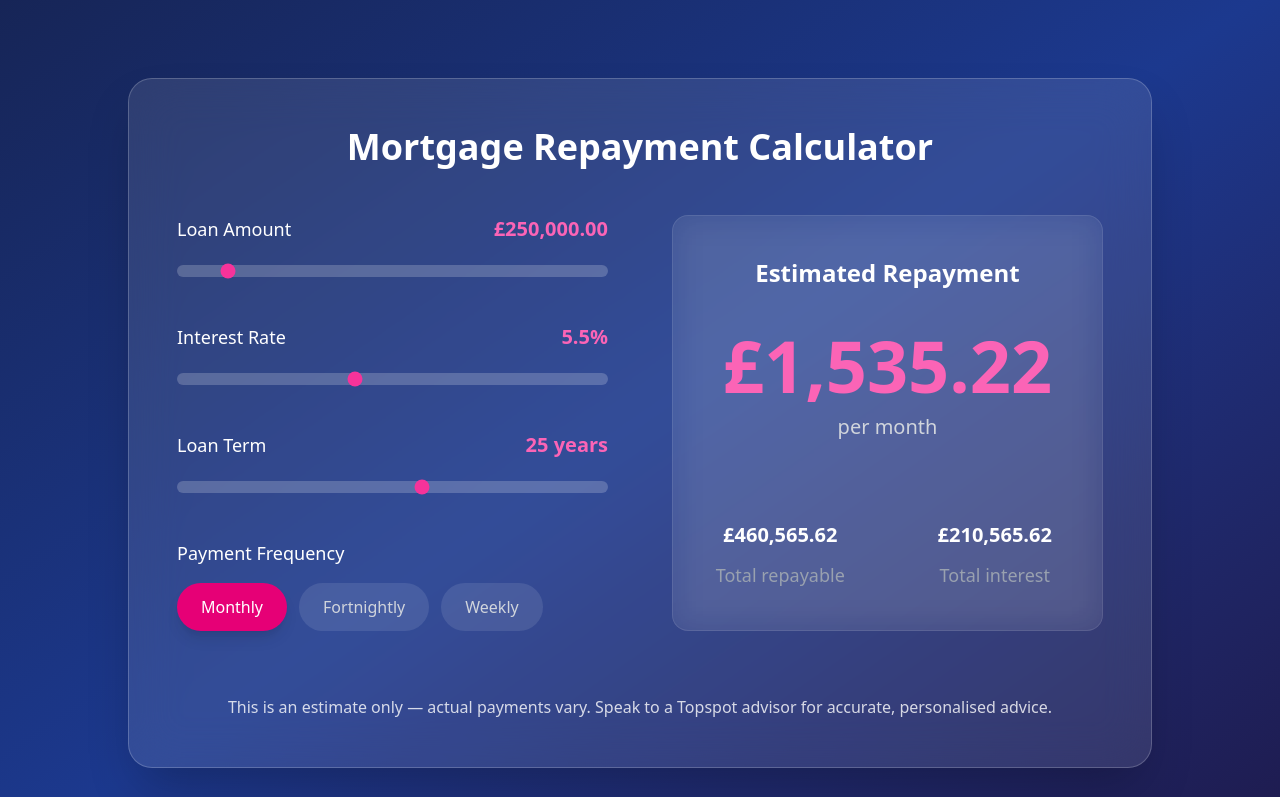
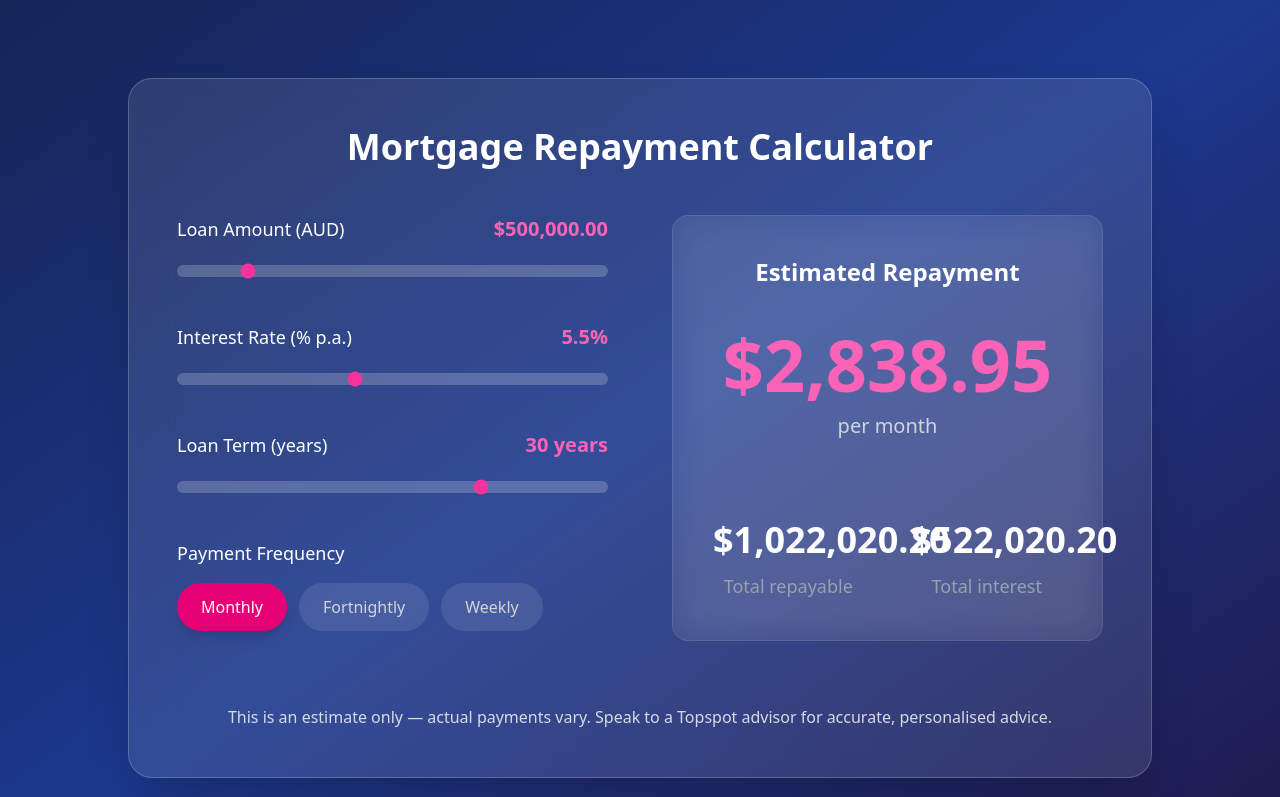
Before and after one commit to anishmendes/topspot-mortage-test, a React (Vite) app: page /mortgage-calculator in a window 1280 px wide. Shown: the part 451-1248 px from the top of the page. Built offline with nearby package versions, Linux system fonts and the light colour scheme.

Commit message:
mortage calculator

```diff
--- a/src/components/MortgageCalculator.tsx
+++ b/src/components/MortgageCalculator.tsx
@@ -3,9 +3,9 @@ import { useState } from 'react'
 import { motion } from 'framer-motion'
 
 export default function MortgageCalculator() {
-  const [loanAmount, setLoanAmount] = useState(250000)
+  const [loanAmount, setLoanAmount] = useState(500000)
   const [interestRate, setInterestRate] = useState(5.5)
-  const [termYears, setTermYears] = useState(25)
+  const [termYears, setTermYears] = useState(30)
   const [frequency, setFrequency] = useState<'monthly' | 'fortnightly' | 'weekly'>('monthly')
 
   const monthly = (() => {
@@ -16,7 +16,7 @@ export default function MortgageCalculator() {
   })()
 
   let payment = monthly
-  let label = 'per month' // kept but used now
+  let label = 'per month'
 
   if (frequency === 'fortnightly') {
     payment = monthly / 2
@@ -30,7 +30,7 @@ export default function MortgageCalculator() {
   const totalInterest = totalRepayable - loanAmount
 
   const format = (num: number) =>
-    new Intl.NumberFormat('en-GB', { style: 'currency', currency: 'GBP', minimumFractionDigits: 2 }).format(num)
+    new Intl.NumberFormat('en-AU', { style: 'currency', currency: 'AUD', minimumFractionDigits: 2 }).format(num)
 
   return (
     <section className="py-16 md:py-24 bg-gradient-to-br from-blue-950 via-blue-900 to-indigo-950 text-white">
@@ -52,13 +52,13 @@ export default function MortgageCalculator() {
                 {/* Loan Amount */}
                 <div>
                   <div className="flex justify-between mb-4">
-                    <label className="text-lg font-medium">Loan Amount</label>
+                    <label className="text-lg font-medium">Loan Amount (AUD)</label>
                     <span className="text-xl font-bold text-pink-400">{format(loanAmount)}</span>
                   </div>
                   <input
                     type="range"
                     min="50000"
-                    max="2000000"
+                    max="3000000"
                     step="10000"
                     value={loanAmount}
                     onChange={(e) => setLoanAmount(Number(e.target.value))}
@@ -69,7 +69,7 @@ export default function MortgageCalculator() {
                 {/* Interest Rate */}
                 <div>
                   <div className="flex justify-between mb-4">
-                    <label className="text-lg font-medium">Interest Rate</label>
+                    <label className="text-lg font-medium">Interest Rate (% p.a.)</label>
                     <span className="text-xl font-bold text-pink-400">{interestRate}%</span>
                   </div>
                   <input
@@ -86,7 +86,7 @@ export default function MortgageCalculator() {
                 {/* Term */}
                 <div>
                   <div className="flex justify-between mb-4">
-                    <label className="text-lg font-medium">Loan Term</label>
+                    <label className="text-lg font-medium">Loan Term (years)</label>
                     <span className="text-xl font-bold text-pink-400">{termYears} years</span>
                   </div>
                   <input
@@ -142,15 +142,15 @@ export default function MortgageCalculator() {
                   </p>
                 </motion.div>
 
-                <div className="grid grid-cols-2 gap-20 text-center mt-8">
+                <div className="grid grid-cols-2 gap-12 text-center mt-8">
                   <div className="space-y-3">
-                    <p className="text-xl md:text-xl font-bold text-white">
+                    <p className="text-3xl md:text-4xl font-bold text-white">
                       {format(totalRepayable)}
                     </p>
                     <p className="text-base md:text-lg text-gray-400">Total repayable</p>
                   </div>
                   <div className="space-y-3">
-                    <p className="text-xl md:text-xl font-bold text-white">
+                    <p className="text-3xl md:text-4xl font-bold text-white">
                       {format(totalInterest)}
                     </p>
                     <p className="text-base md:text-lg text-gray-400">Total interest</p>
```
Also changed, not shown: 4 other files (tests, documents, lock files or other folders).
